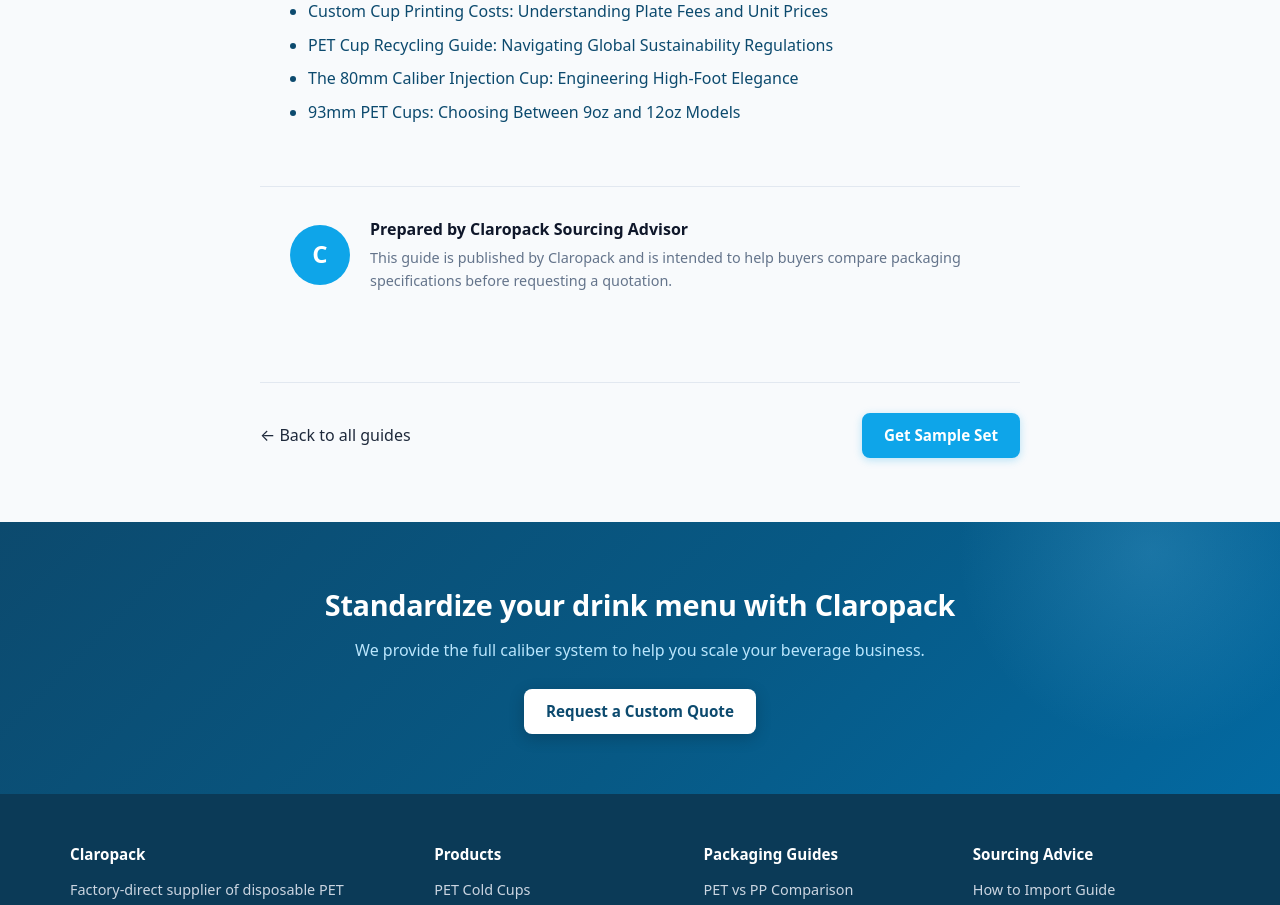
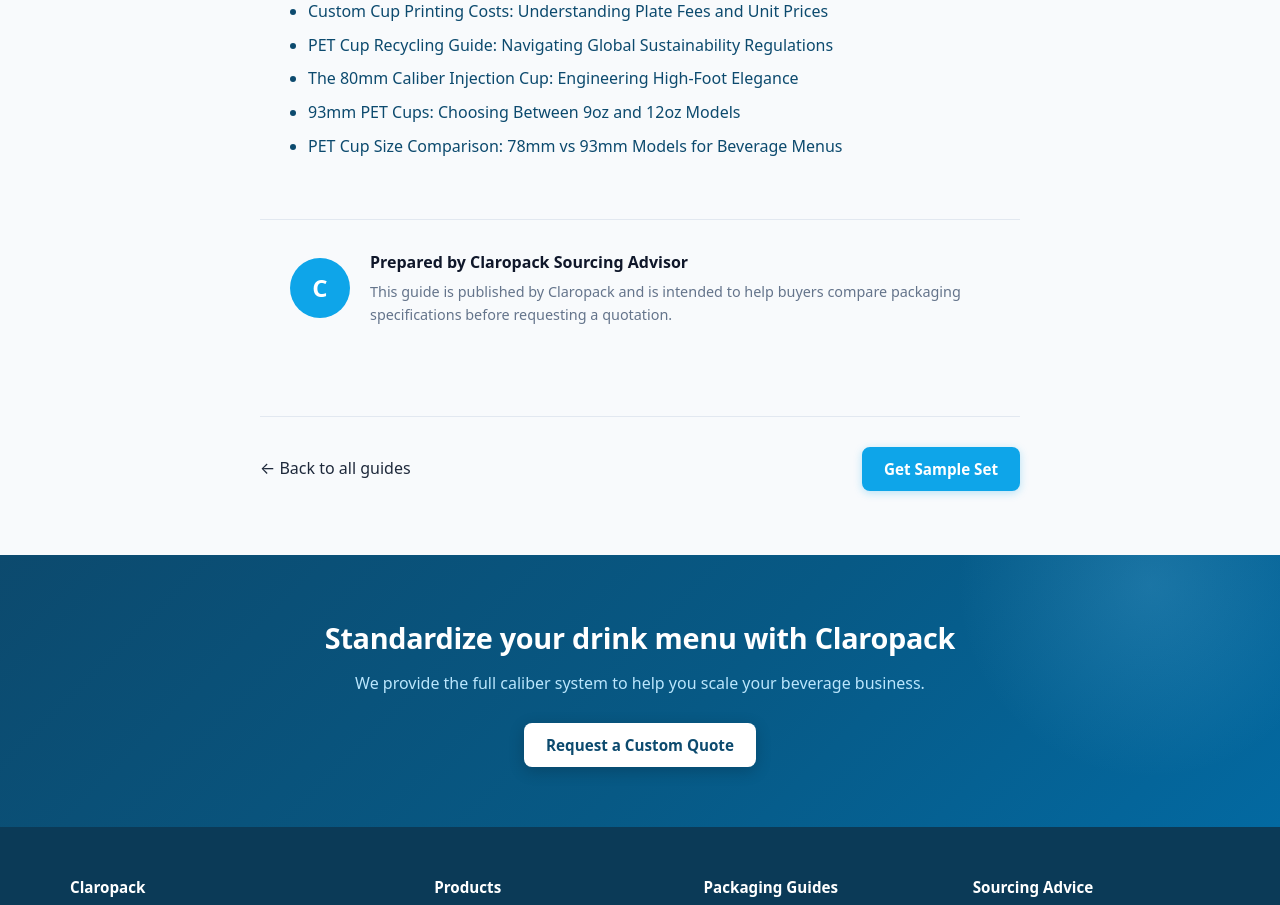
Before and after one commit to parkourV/claropack-official, a React (Vite) app: page /blog/78mm-pet-cups-5-5oz-8oz-selection-guide in a window 1280 px wide. Shown: the part 4400-5305 px from the top of the page. Built offline with nearby package versions, Linux system fonts and the light colour scheme.

Commit message:
seo: daily post publish and technical audit

```diff
--- a/scripts/doctor.mjs
+++ b/scripts/doctor.mjs
@@ -97,7 +97,8 @@
         'https://claropack.com/blog/pet-cup-recycling-sustainability-guide',
         'https://claropack.com/blog/80mm-caliber-high-foot-injection-cups',
         'https://claropack.com/blog/78mm-pet-cups-5-5oz-8oz-selection-guide',
-        'https://claropack.com/blog/93mm-pet-cups-9oz-12oz-selection-guide'
+        'https://claropack.com/blog/93mm-pet-cups-9oz-12oz-selection-guide',
+        'https://claropack.com/blog/pet-cup-size-comparison-78mm-93mm'
     ];
     for (const url of requiredSitemapUrls) {
         if (!sitemap.includes(`<loc>${url}</loc>`)) {
@@ -155,7 +156,8 @@
         { path: 'blog/pet-cup-recycling-sustainability-guide/index.html', route: '/blog/pet-cup-recycling-sustainability-guide' },
         { path: 'blog/80mm-caliber-high-foot-injection-cups/index.html', route: '/blog/80mm-caliber-high-foot-injection-cups' },
         { path: 'blog/78mm-pet-cups-5-5oz-8oz-selection-guide/index.html', route: '/blog/78mm-pet-cups-5-5oz-8oz-selection-guide' },
-        { path: 'blog/93mm-pet-cups-9oz-12oz-selection-guide/index.html', route: '/blog/93mm-pet-cups-9oz-12oz-selection-guide' }
+        { path: 'blog/93mm-pet-cups-9oz-12oz-selection-guide/index.html', route: '/blog/93mm-pet-cups-9oz-12oz-selection-guide' },
+        { path: 'blog/pet-cup-size-comparison-78mm-93mm/index.html', route: '/blog/pet-cup-size-comparison-78mm-93mm' }
     ];
 
     let allPassed = true;
--- a/scripts/prerender.mjs
+++ b/scripts/prerender.mjs
@@ -58,6 +58,7 @@
   "/blog/80mm-caliber-high-foot-injection-cups",
   "/blog/78mm-pet-cups-5-5oz-8oz-selection-guide",
   "/blog/93mm-pet-cups-9oz-12oz-selection-guide",
+  "/blog/pet-cup-size-comparison-78mm-93mm",
   "/about",
   "/contact"
 ];
--- a/src/data/posts.jsx
+++ b/src/data/posts.jsx
@@ -2064,5 +2064,60 @@
       { q: 'What is the listed weight of the 93mm 9oz model?', a: 'The 93-9oz row lists 8g. Confirm production tolerance with the factory before a bulk order.' },
       { q: 'Do both 93mm models have the same carton quantity?', a: 'Both listed rows show 1,000 pcs. Confirm the final carton configuration if the product is customized.' }
     ]
+  },
+  'pet-cup-size-comparison-78mm-93mm': {
+    title: 'PET Cup Size Comparison: 78mm vs 93mm Models for Beverage Menus',
+    description: 'Compare four listed PET cup models across 78mm and 93mm calibers by capacity, height, base diameter, weight and carton quantity before standardizing a beverage menu.',
+    date: '2026-09-17',
+    author: 'Claropack Sourcing Advisor',
+    img: '/assets/blog/pet-cups-cover.png',
+    excerpt: 'A 78mm or 93mm rim is only one part of the specification. Compare four catalog PET models to see how capacity, height, base and weight change together.',
+    quickFacts: [
+      { label: '78mm Models', value: '5.5 oz and 8 oz' },
+      { label: '93mm Models', value: '9 oz and 12 oz' },
+      { label: 'Listed Weight Range', value: '6 g to 11 g' },
+      { label: 'Listed Carton Quantity', value: '1,000 pcs for all four models' }
+    ],
+    content: [
+      {
+        type: 'text',
+        h2: 'Why Compare Caliber, Capacity and Profile Together',
+        body: 'A PET cup comparison is more useful when it includes the rim caliber, capacity, height, base diameter and weight. The 78mm and 93mm rows in the Claropack catalog show that a larger listed capacity is accompanied by changes in the vertical profile, base and grammage. Use the full row when checking a menu, carrier or filling setup.'
+      },
+      {
+        type: 'comparison',
+        h2: '78mm vs 93mm PET Catalog Reference',
+        body: 'All values below are copied from the PET cold cup category specification table. The table is a sourcing reference, not a final quotation or production drawing.',
+        table: {
+          head: ['Model', 'Caliber', 'Capacity', 'Height', 'Base', 'Weight', 'Carton Quantity'],
+          rows: [
+            ['5.5-7801', '78 mm', '5.5 oz', '54 mm', '52 mm', '6 g', '1,000 pcs'],
+            ['8oz-7802', '78 mm', '8 oz', '80 mm', '48 mm', '6 g', '1,000 pcs'],
+            ['93-9oz', '93 mm', '9 oz', '71 mm', '55 mm', '8 g', '1,000 pcs'],
+            ['9301', '93 mm', '12 oz', '108 mm', '58 mm', '11 g', '1,000 pcs']
+          ]
+        }
+      },
+      {
+        type: 'text',
+        h2: 'How the 78mm Pair Fits a Smaller Menu Tier',
+        body: 'The 78mm rows cover 5.5oz and 8oz. The 5.5oz model is listed at 54mm high with a 52mm base, while the 8oz model is 80mm high with a 48mm base. Because the base and height are not identical, confirm the selected model against the carrier, holder and filling equipment rather than assuming one footprint.'
+      },
+      {
+        type: 'text',
+        h2: 'How the 93mm Pair Extends the Menu',
+        body: 'The 93mm rows cover 9oz and 12oz. The 9oz model is listed at 71mm high, 55mm base and 8g; the 12oz model is 108mm high, 58mm base and 11g. This gives buyers a larger-volume comparison set, but the exact lid model and sealing arrangement still need to be checked against the selected cup.'
+      },
+      {
+        type: 'text',
+        h2: 'What to Put in the Supplier Request',
+        body: 'State the model code first, then caliber, capacity, height, base, weight and carton quantity. Printing details, final drawings, exact lid fit, production tolerance and destination documentation are not contained in this catalog table and remain待工厂确认.'
+      }
+    ],
+    faqs: [
+      { q: 'Are all four models packed at the same carton quantity?', a: 'The listed PET catalog rows show 1,000 pcs for all four models. Confirm the final carton configuration for any customized order.' },
+      { q: 'Does a 93mm cup always have a larger base than a 78mm cup?', a: 'Not necessarily. The listed 8oz 78mm model has a 48mm base, while the listed 9oz and 12oz 93mm models have 55mm and 58mm bases. Compare the exact model row.' },
+      { q: 'Can I choose a lid from the caliber alone?', a: 'Use caliber as the starting point, but confirm exact lid fit with the selected model and supplier drawing before bulk production.' }
+    ]
   }
 }
```
Also changed, not shown: 54 other files (tests, documents, lock files or other folders).
